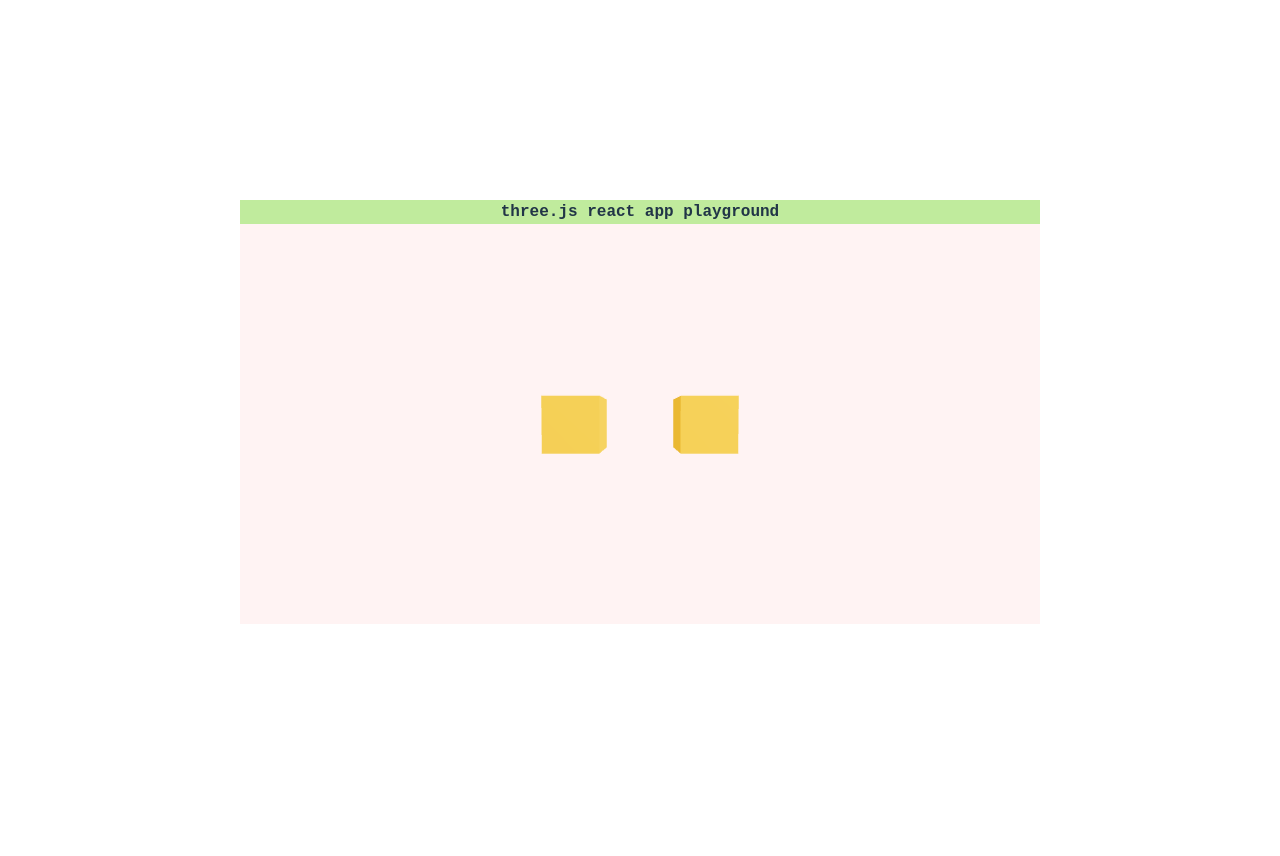
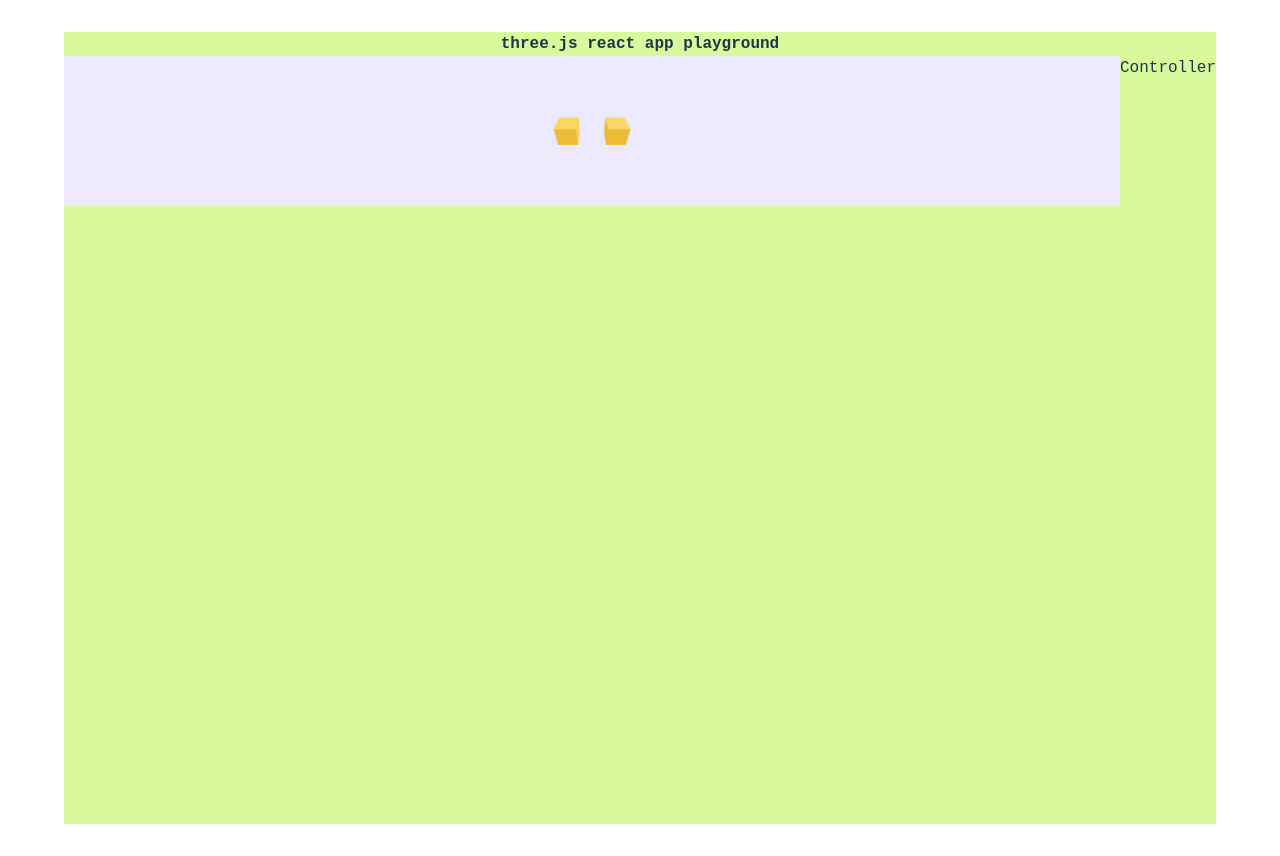
Before and after one commit to jukrb0x/three-playground, a React (Vite) app: page / in a window 1280 px wide. Before the commit the page ends 800 px from the top, so only its background shows below. Built offline with nearby package versions, Linux system fonts and the light colour scheme.

Commit message:
feat: add UnoCSS

```diff
--- a/package.json
+++ b/package.json
@@ -25,6 +25,7 @@
     "@vitejs/plugin-react": "^3.1.0",
     "prettier": "2.8.4",
     "typescript": "^4.9.3",
+    "unocss": "^0.50.1",
     "vite": "^4.1.0"
   },
   "resolutions": {
--- a/src/App.tsx
+++ b/src/App.tsx
@@ -1,8 +1,8 @@
 import { useState } from 'react';
-import reactLogo from './assets/react.svg';
 import './App.css';
-import Canvas from './Canvas';
+import Canvas from './components/Canvas';
 import styled from 'styled-components';
+import { CanvasController } from './components/CanvasController';
 
 const Background = styled.div`
   background-color: #c0eb9d;
@@ -15,7 +15,7 @@ function App() {
   const [count, setCount] = useState(0);
 
   return (
-    <Background className="App">
+    <div className="App bg-lime-2 select-none w-6xl">
       <span
         style={{
           fontWeight: 'bold',
@@ -23,8 +23,13 @@ function App() {
       >
         three.js react app playground
       </span>
-      <Canvas />
-    </Background>
+      <div className="flex h-3xl">
+        <div className='flex-1'>
+          <Canvas />
+          </div>
+        <CanvasController />
+      </div>
+    </div>
   );
 }
 
--- a/src/Canvas.tsx
+++ b/src/components/Canvas.tsx
@@ -37,13 +37,13 @@ const CanvasWrapper = styled.div`
 
 export default function ThreeApp() {
   return (
-    <CanvasWrapper>
+    <div className='bg-violet-1 ha wa'>
       <Canvas>
         <ambientLight />
         <pointLight position={[10, 10, 10]} />
         <Box position={[-1.2, 0, 0]} />
         <Box position={[1.2, 0, 0]} />
       </Canvas>
-    </CanvasWrapper>
+    </div>
   );
 }
--- /dev/null
+++ b/src/components/CanvasController.tsx
@@ -0,0 +1,5 @@
+const CanvasController = () => {
+  return <div>Controller</div>;
+};
+
+export { CanvasController };
--- a/src/main.tsx
+++ b/src/main.tsx
@@ -2,6 +2,7 @@ import React from 'react';
 import ReactDOM from 'react-dom/client';
 import App from './App';
 import './index.css';
+import 'uno.css'
 
 ReactDOM.createRoot(document.getElementById('root') as HTMLElement).render(
   <React.StrictMode>
--- a/vite.config.ts
+++ b/vite.config.ts
@@ -1,7 +1,8 @@
 import { defineConfig } from 'vite';
 import react from '@vitejs/plugin-react';
+import UnoCSS from 'unocss/vite'
 
 // https://vitejs.dev/config/
 export default defineConfig({
-  plugins: [react()],
+  plugins: [react(), UnoCSS()],
 });
```
Also changed, not shown: 1 other file (tests, documents, lock files or other folders).
